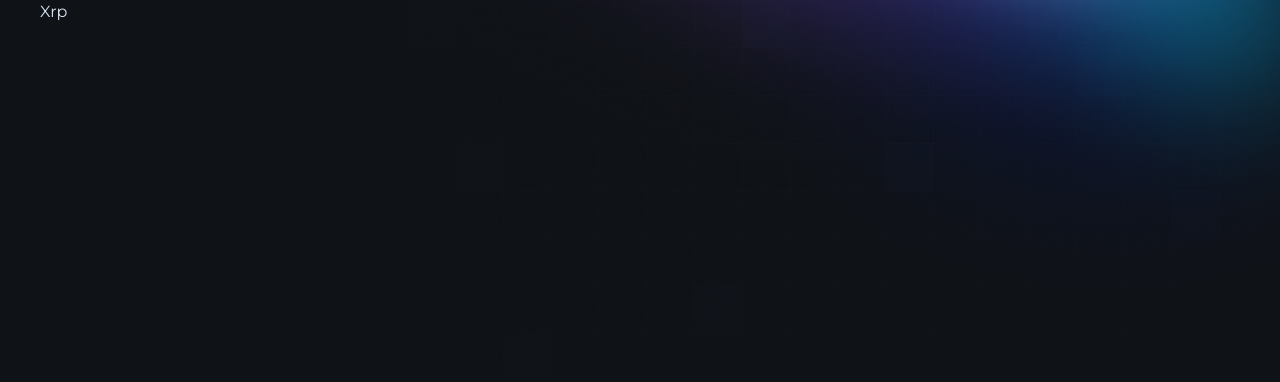
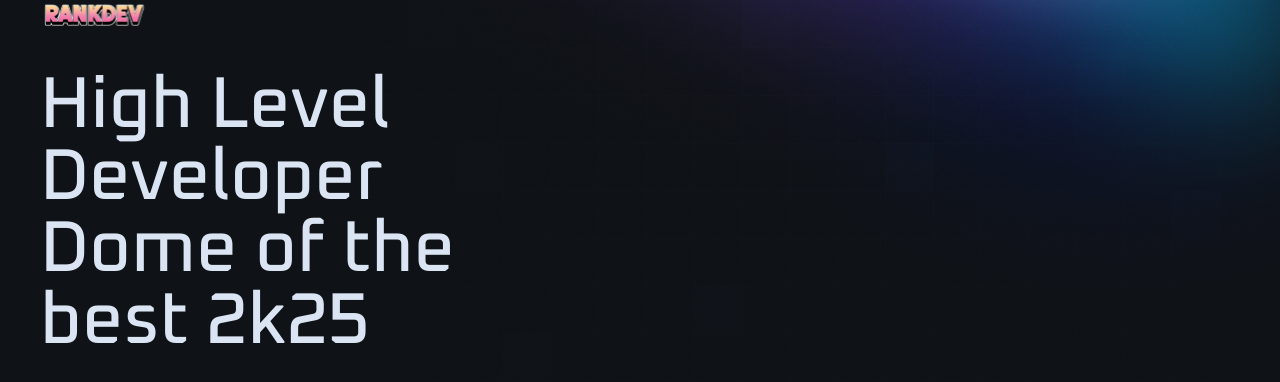
Before and after one commit to ArlanD3v/React-NLW, a Next.js app: page / in a window 1280 px wide. Shown: the top 382 px of the page. Built offline with nearby package versions, Linux system fonts and the light colour scheme.

Commit message:
Feature: Include Logo

```diff
--- a/src/app/page.tsx
+++ b/src/app/page.tsx
@@ -1,4 +1,20 @@
+import Image from 'next/image'
+import logo from '../assets/rankdev.svg'
+
 export default function Home() {
-  return <main className="max-w-[1240px] mx-auto px-5 py-8 md:py-0">Xrp</main>
+  return (
+    <main className="max-w-[1240px] mx-auto px-5 py-8 md:py-0">
+      <div className="h-dvh flex-items-center justify-center gap-16 flex-col md:flex-row">
+        <div className="flex flex-col gap-10 w-full max-w-[550px]">
+          <Image src={logo} alt="RankDev" width={108.5} height={30} />
+
+          <h1 className="text-4xl text-center leading-none font-heading font-medium flex flex-col md:text-7xl md:text-left">
+            <span>High Level Developer</span>
+            Dome of the best 2k25
+          </h1>
+        </div>
+      </div>
+    </main>
+  )
 }
-// Paused 01:13
+// pause 1:18
```
Also changed, not shown: src/assets/rankdev.svg (added).
